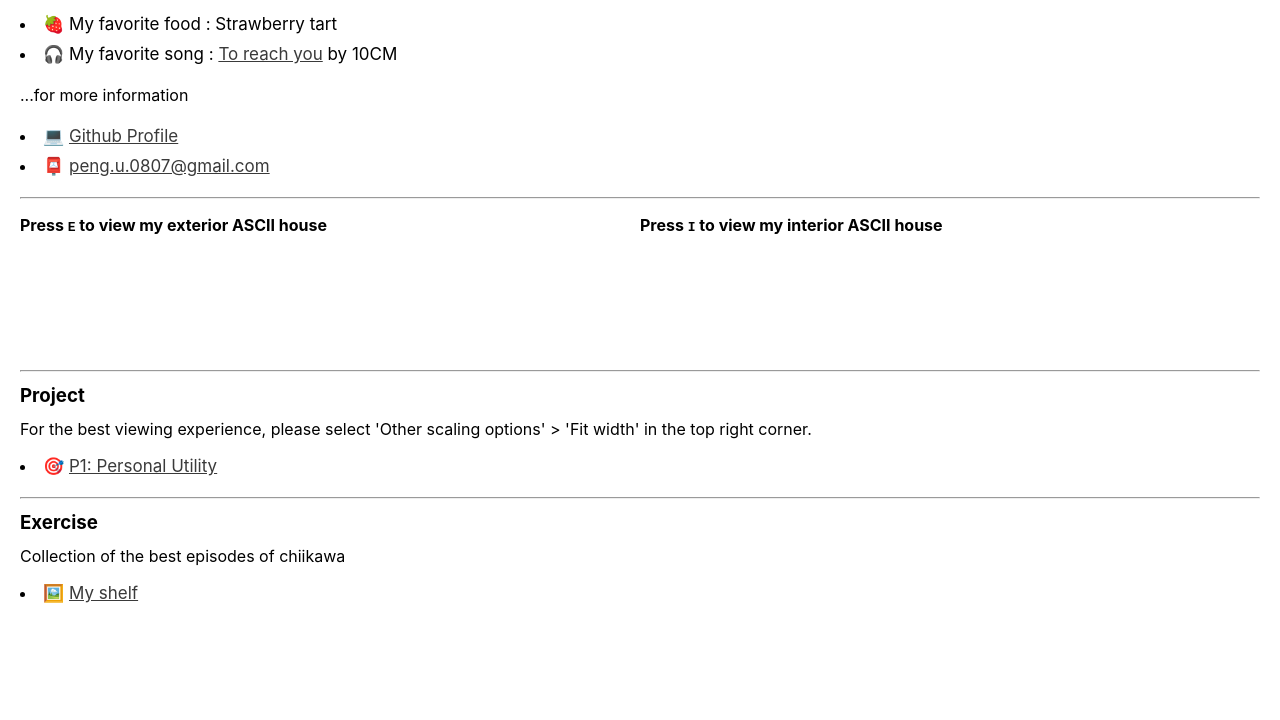
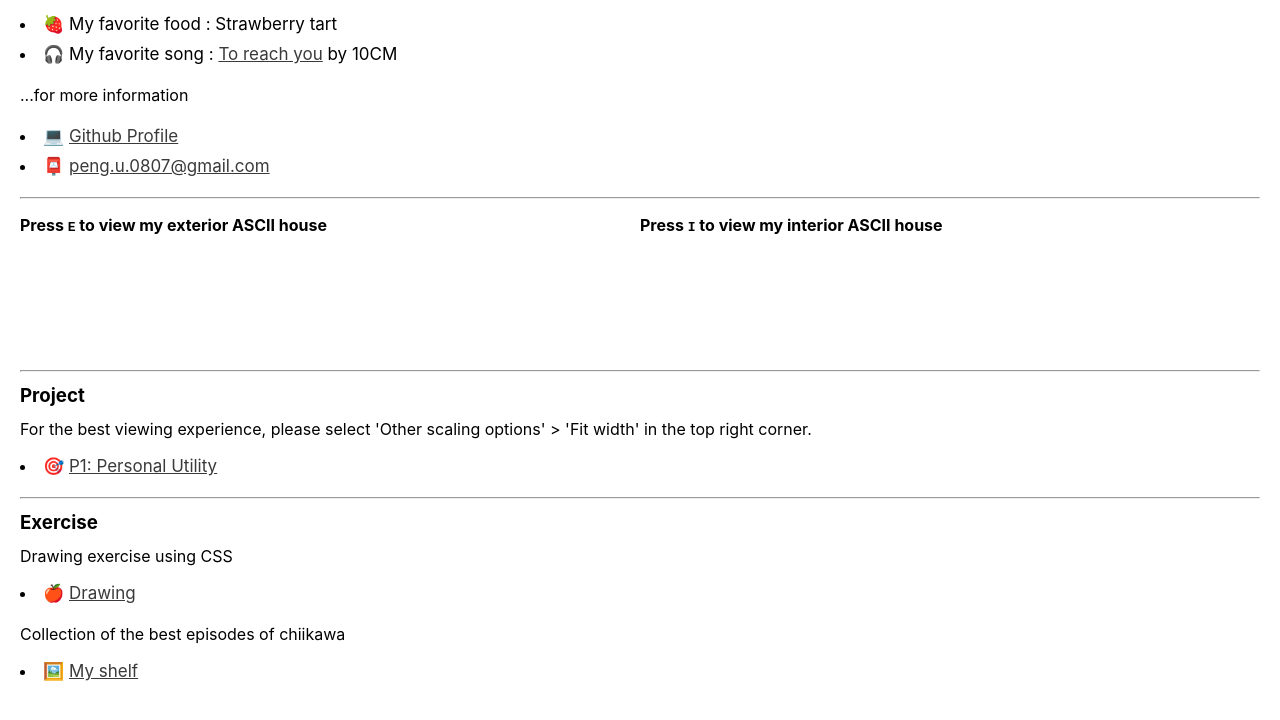
Before and after one commit to peng-u-0807/UIDesign1, a plain HTML site: page index.html in a window 1280 px wide. Shown: the part 422-1142 px from the top of the page. Before the commit the page ends 1066 px from the top, so only its background shows below. Drawn offline with Linux system fonts and the light colour scheme.

Commit message:
Update link to `drawing`

```diff
--- a/index.html
+++ b/index.html
@@ -74,6 +74,12 @@
           Exercise
         </h3>
         <article>
+          Drawing exercise using CSS
+          <article>
+            <li>🍎 <a href="drawing/index.html">Drawing</a></li>
+          </article>
+        </article>
+        <article>
           Collection of the best episodes of chiikawa
           <article>
             <li>🖼️ <a href="my_shelf/index.html">My shelf</a></li>
```
